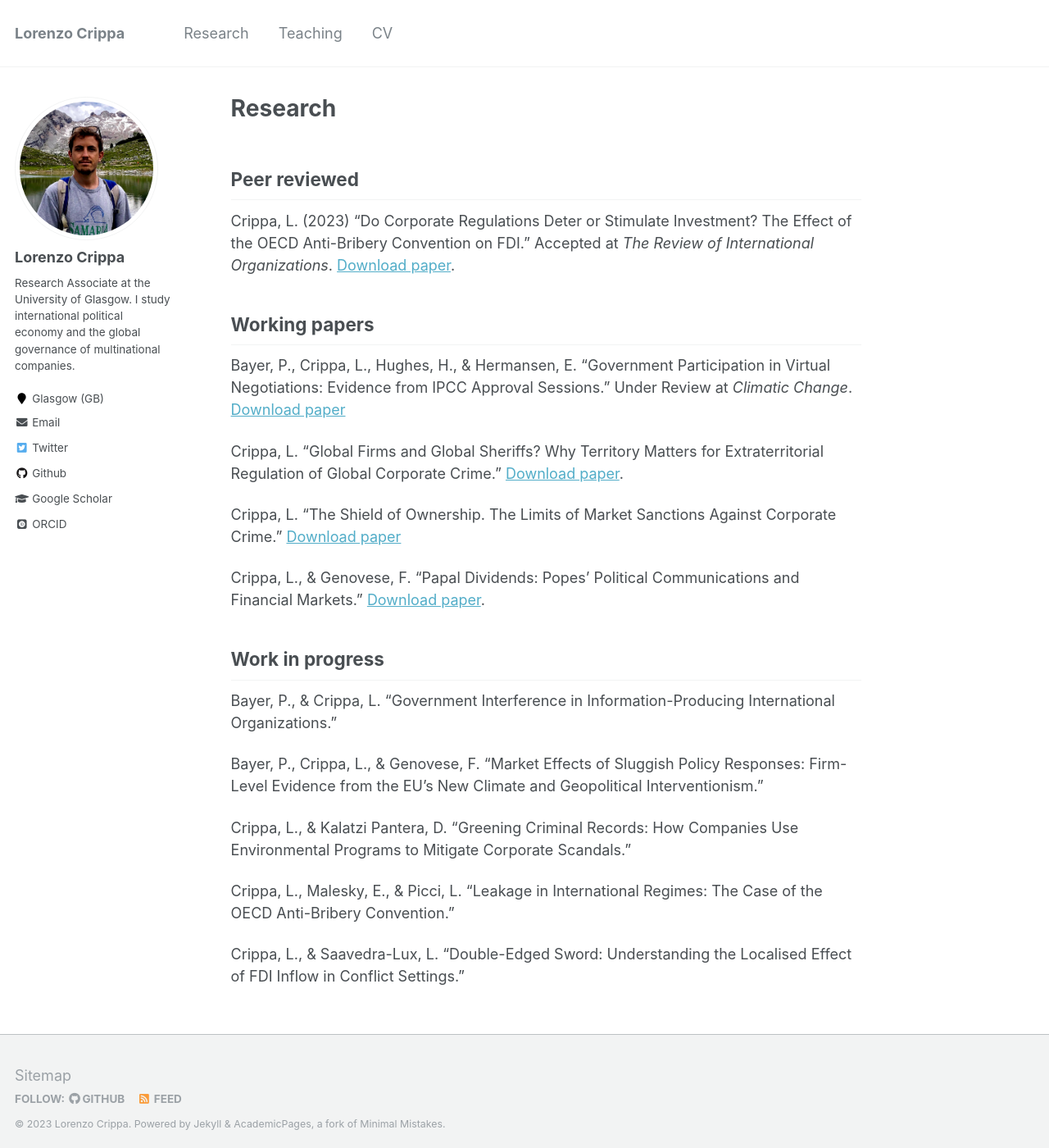
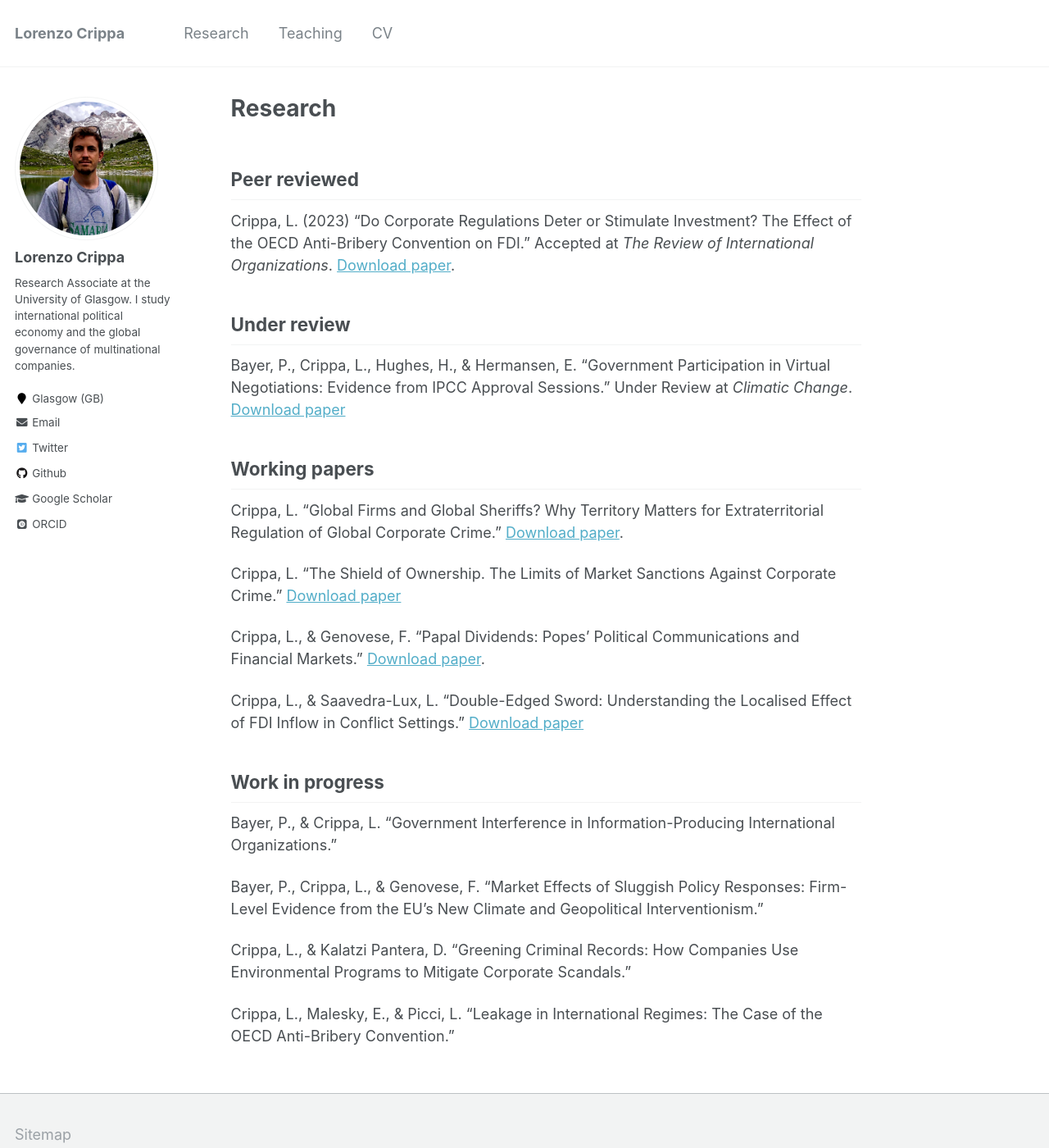
Before and after one commit to lorenzo-crippa/lorenzo-crippa.github.io, a Jekyll site: the page built from _pages/research.md, in a window 1280 px wide and 1400 px high. Shown: the whole window at 82% size. Built offline with Jekyll 4.4.1, drawn with Linux system fonts in a browser that asks for light colours; some web fonts are replaced; part of the change alters nothing that is shown.

Commit message:
Fix paper conflict

```diff
--- a/_pages/research.md
+++ b/_pages/research.md
@@ -9,15 +9,19 @@ redirect_from:
 ## Peer reviewed
 Crippa, L. (2023) "Do Corporate Regulations Deter or Stimulate Investment? The Effect of the OECD Anti-Bribery Convention on FDI." Accepted at _The Review of International Organizations_. [Download paper](https://lorenzo-crippa.github.io/files/regulation_investment.pdf).
 
+## Under review
+Bayer, P., Crippa, L., Hughes, H., & Hermansen, E. "Government Participation in Virtual Negotiations: Evidence from IPCC Approval Sessions." Under Review at _Climatic Change_. [Download paper](https://lorenzo-crippa.github.io/files/BCHH_CC_SI.pdf)
+
 ## Working papers
-
-Bayer, P., Crippa, L., Hughes, H., & Hermansen, E. "Government Participation in Virtual Negotiations: Evidence from IPCC Approval Sessions." Under Review at _Climatic Change_. [Download paper](https://lorenzo-crippa.github.io/files/BCHH_CC_SI.pdf)
 
 Crippa, L. "Global Firms and Global Sheriffs? Why Territory Matters for Extraterritorial Regulation of Global Corporate Crime." [Download paper](https://lorenzo-crippa.github.io/files/sheriffs.pdf).
 
 Crippa, L. "The Shield of Ownership. The Limits of Market Sanctions Against Corporate Crime." [Download paper](https://lorenzo-crippa.github.io/files/scandals_ownership.pdf)
 
 Crippa, L., & Genovese, F. "Papal Dividends: Popes' Political Communications and Financial Markets." [Download paper](https://lorenzo-crippa.github.io/files/papal_dividends.pdf).
+
+Crippa, L., & Saavedra-Lux, L. "Double-Edged Sword: Understanding the Localised Effect of FDI Inflow in Conflict Settings." [Download paper](https://lorenzo-crippa.github.io/files/LC_LSL_FDI_conflict.pdf)
+
 
 ## Work in progress
 
@@ -28,5 +32,3 @@ Bayer, P., Crippa, L., & Genovese, F. "Market Effects of Sluggish Policy Respons
 Crippa, L., & Kalatzi Pantera, D. "Greening Criminal Records: How Companies Use Environmental Programs to Mitigate Corporate Scandals."
 
 Crippa, L., Malesky, E., & Picci, L. "Leakage in International Regimes: The Case of the OECD Anti-Bribery Convention."
-
-Crippa, L., & Saavedra-Lux, L. "Double-Edged Sword: Understanding the Localised Effect of FDI Inflow in Conflict Settings."
```
